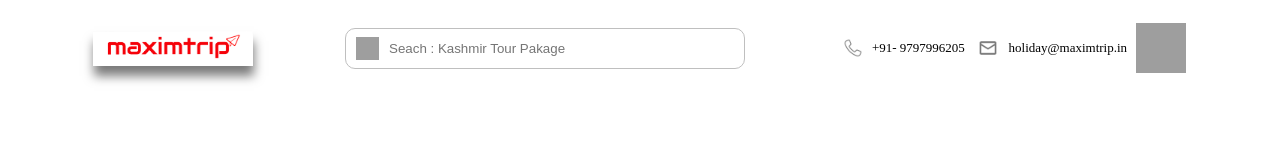
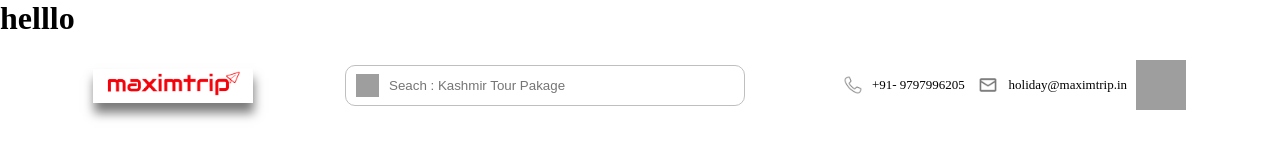
Before and after one commit to tauhid09/Maximtrip, a plain HTML site: page index.html in a window 1280 px wide. Drawn offline with Linux system fonts and the light colour scheme; grey boxes are pictures that could not be loaded.

Commit message:
Update index.html

```diff
--- a/index.html
+++ b/index.html
@@ -8,6 +8,7 @@
     <title>Maximtrip</title>
 </head>
 <body>
+<h1>helllo</h1>
     <div id="nav">
         <img src="images/image.png" alt="">
         <div id="search">
```
